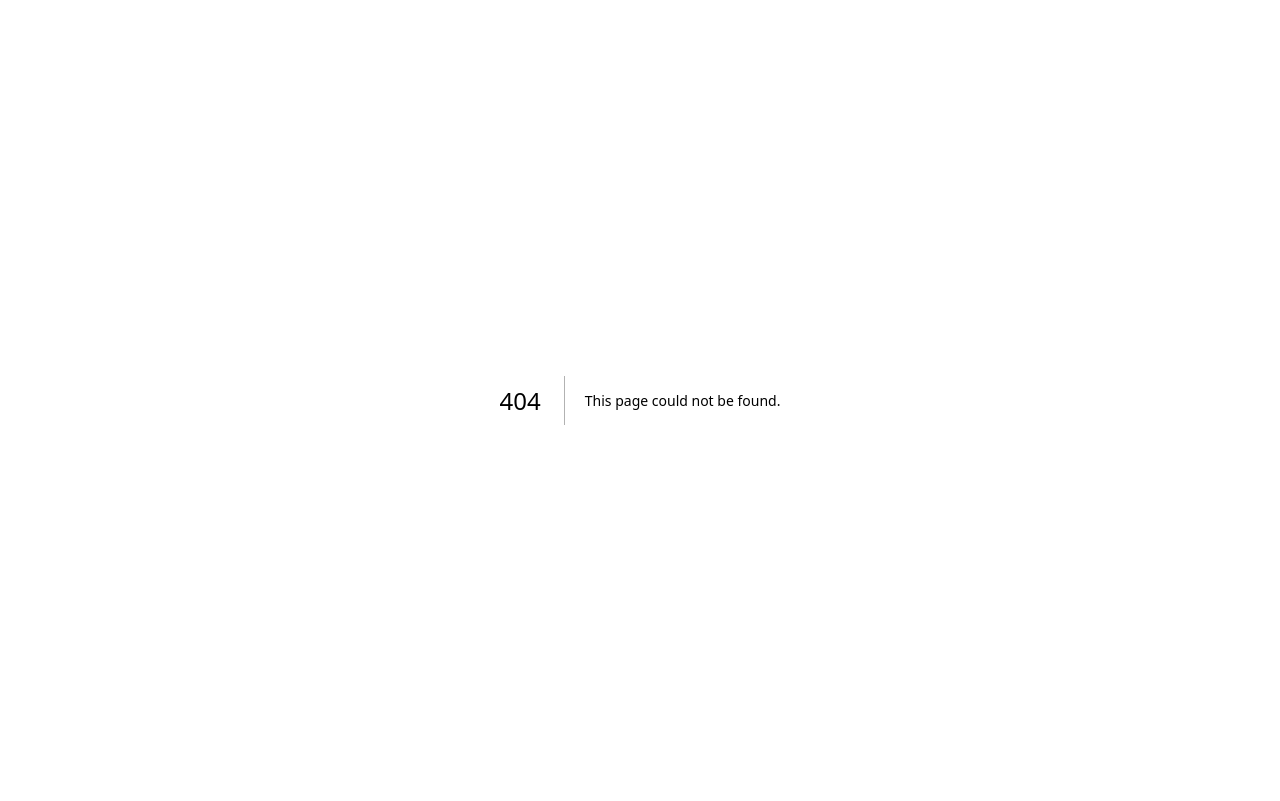
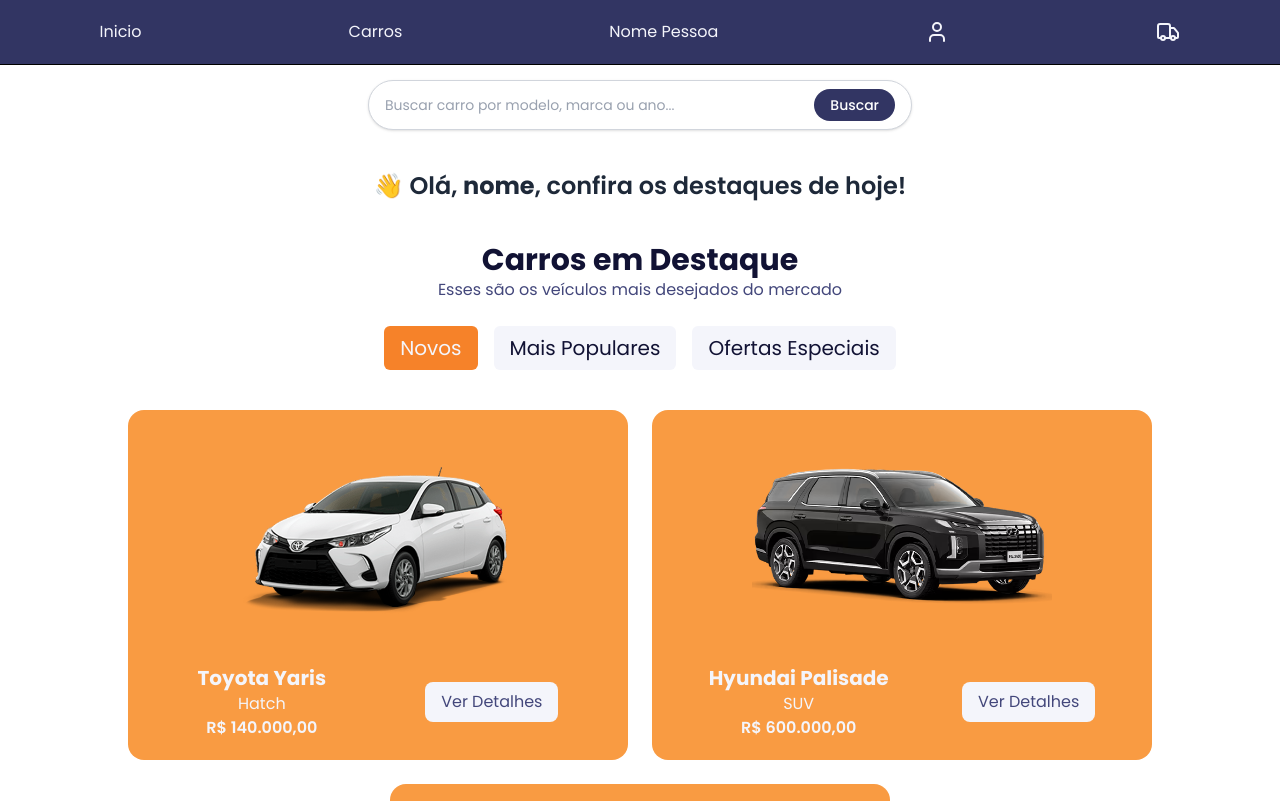
Before and after one commit to Glayber16/front-ecommerce, a Next.js app: page /HomeLogin in a window 1280 px wide. Before the commit this address had no page. Shown: the top 801 px of the page. Built offline with nearby package versions, Linux system fonts and the light colour scheme.

Commit message:
homelogin iniciado

```diff
--- /dev/null
+++ b/src/app/HomeLogin/page.tsx
@@ -0,0 +1,24 @@
+'use client';
+
+import React from 'react';
+import NavbarLogin from '../components/NavbarLogin';
+import FeaturedCars from '../components/FeaturedCars';
+import SearchBar from '../components/SearchBar';
+
+export default function Page() {
+  return (
+    <div className="min-h-screen font-poppins">
+      <NavbarLogin />
+
+      <div className="flex flex-col items-start sm:items-center py-20 px-4 sm:px-8 max-w-6xl mx-auto gap-10">
+        <SearchBar />
+
+        <h1 className="text-xl sm:text-2xl font-semibold text-gray-800">
+          👋 Olá, <span className="font-bold">nome</span>, confira os destaques de hoje!
+        </h1>
+
+        <FeaturedCars />
+      </div>
+    </div>
+  );
+}
--- /dev/null
+++ b/src/app/components/NavbarLogin/index.tsx
@@ -0,0 +1,21 @@
+import {Truck, User } from 'lucide-react'
+import Link from 'next/link'
+import React from 'react'
+
+function NavbarLogin() {
+  return (
+    <div>
+        <nav className="bg-base-400 border-b fixed w-full z-10 text-md ">
+        <div className="flex flex-row justify-around items-center py-5 text-base-50 gap-2 ">
+            <Link className='hover:text-brand-300 duration-300' href="/HomeLogin"> Inicio </Link>
+            <Link className='hover:text-brand-300 duration-300' href="/"> Carros </Link>
+            <h1 className='hover:text-brand-300 duration-300'>  Nome Pessoa</h1>
+            <Link className='hover:text-brand-300 duration-300' href="/Edit"> <User></User> </Link>
+            <Link className='hover:text-brand-300 duration-300' href="/Login"> <Truck></Truck></Link>
+        </div>
+      </nav>
+    </div>
+  )
+}
+
+export default NavbarLogin
--- /dev/null
+++ b/src/app/components/SearchBar/index.tsx
@@ -0,0 +1,20 @@
+import React from 'react'
+
+export default function SearchBar() {
+  return (
+     <div className="w-full max-w-xl mx-auto px-4">
+      <div className="flex items-center border border-gray-300 rounded-full shadow-sm px-4 py-2 bg-white">
+        <input
+          type="text"
+          placeholder="Buscar carro por modelo, marca ou ano..."
+          className="flex-grow focus:outline-none text-sm text-gray-700 placeholder-gray-400 bg-transparent"
+        />
+        <button
+          className="ml-2 text-white bg-base-400 hover:bg-brand-300 px-4 py-1.5 rounded-full text-sm font-medium transition"
+        >
+          Buscar
+        </button>
+      </div>
+    </div>
+  )
+}
```
Also changed, not shown: public/carIcons/corollaImage.png (deleted), 1 other file (tests, documents, lock files or other folders).
